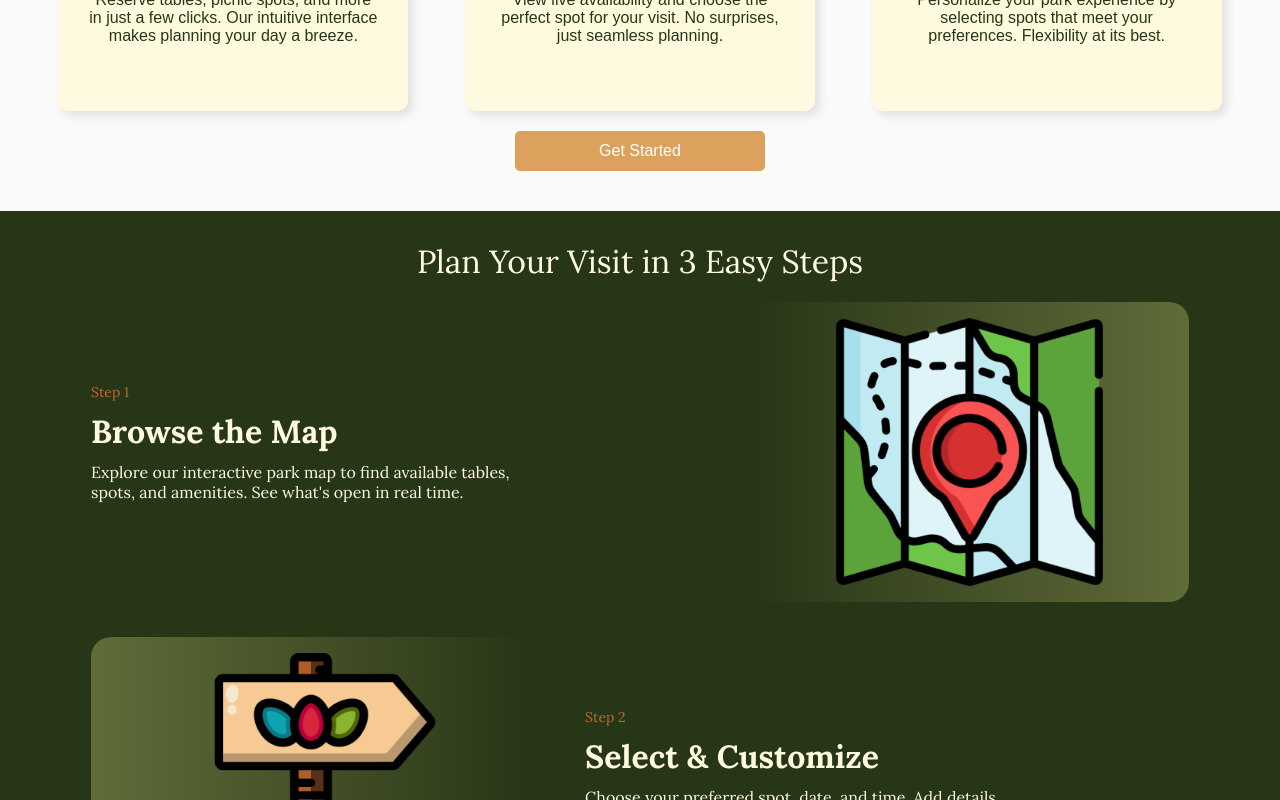
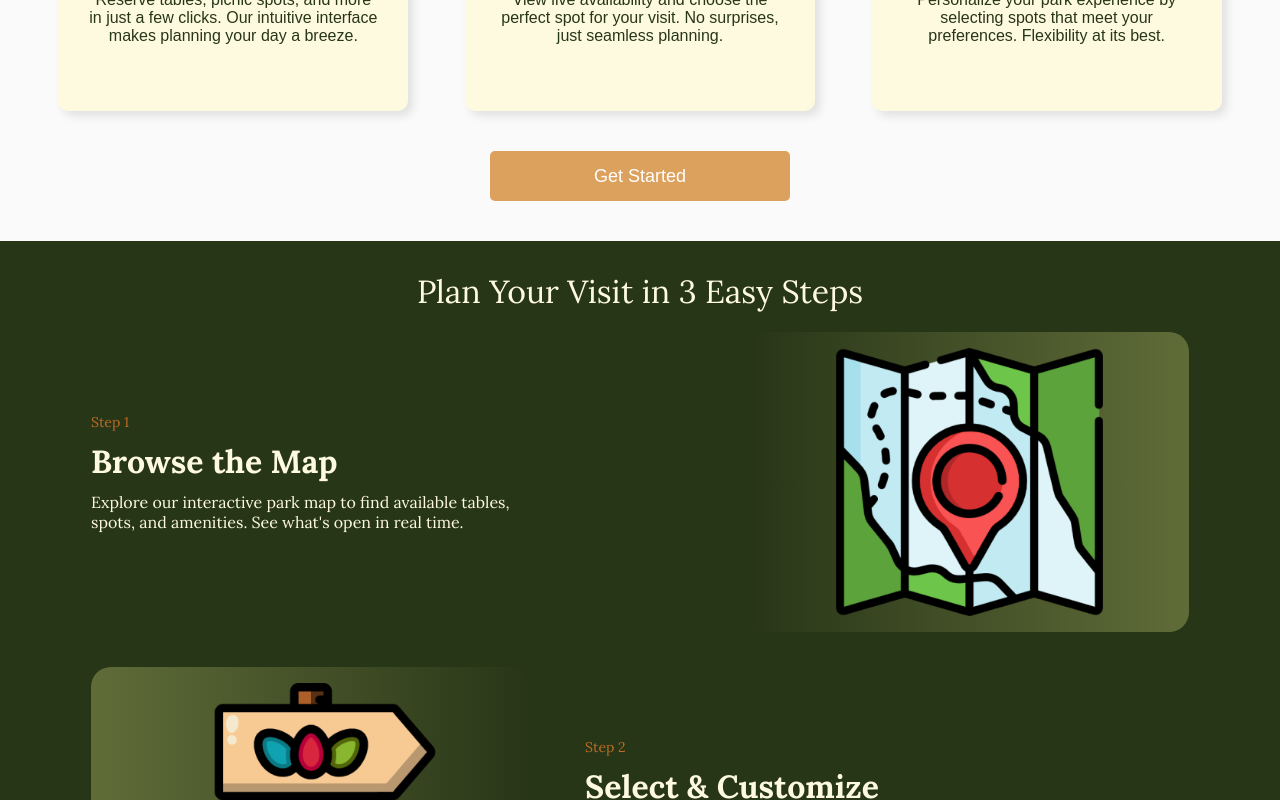
Before and after one commit to MarcosGulhotti/Green-Valley, a Next.js app: page / in a window 1280 px wide. Shown: the part 1040-1840 px from the top of the page. Built offline with nearby package versions, Linux system fonts and the light colour scheme.

Commit message:
feat: add size variants to Button component and update HomePage buttons

```diff
--- a/src/app/home/page.tsx
+++ b/src/app/home/page.tsx
@@ -38,13 +38,13 @@ export default function HomePage() {
                         description="Personalize your park experience by selecting spots that meet your preferences. Flexibility at its best."
                     />
                 </div>
-                <Button variant="secondary" style={{ alignSelf: 'center' }}>Get Started</Button>
+                <Button size="large" variant="secondary" style={{ alignSelf: 'center', marginTop: 20 }}>Get Started</Button>
             </section>
 
             <section className="visit-section">
                 <h1 className="visit-section-title">Plan Your Visit in 3 Easy Steps</h1>
                 <Steps steps={steps} />
-
+                <Button size="large" variant="secondary" style={{ alignSelf: 'center', marginTop: 20 }}>Start Planning Now</Button>
             </section>
         </div>
     );
--- a/src/components/Button/Button.css
+++ b/src/components/Button/Button.css
@@ -28,3 +28,18 @@
 .green-valley-button.secondary:hover {
     background-color: var(--color-burnt-orange);
 }
+
+/* Size variants */
+.green-valley-button.small {
+    width: 200px;
+    height: 30px;
+    font-size: 0.875rem;
+    padding: 8px 16px;
+}
+
+.green-valley-button.large {
+    width: 300px;
+    height: 50px;
+    font-size: 1.125rem;
+    padding: 12px 24px;
+}
--- a/src/components/Button/Button.tsx
+++ b/src/components/Button/Button.tsx
@@ -5,6 +5,7 @@ type ButtonProps = {
     type?: 'button' | 'submit' | 'reset';
     variant?: 'primary' | 'secondary';
     disabled?: boolean;
+    size?: 'small' | 'medium' | 'large';
 } & React.HTMLAttributes<HTMLButtonElement>;
 
 /**
@@ -13,9 +14,9 @@ type ButtonProps = {
  * @param {ButtonProps} props - The component props.
  * @returns {JSX.Element} The rendered button element.
  */
-export function Button({ children, type = 'button', disabled = false, variant = 'primary', ...rest }: ButtonProps) {
+export function Button({ children, type = 'button', disabled = false, variant = 'primary', size = "medium", ...rest }: ButtonProps) {
     return (
-        <button className={`green-valley-button ${variant}`} type={type} disabled={disabled} {...rest}>
+        <button className={`green-valley-button ${variant} ${size}`} type={type} disabled={disabled} {...rest}>
             {children}
         </button>
     );
```
